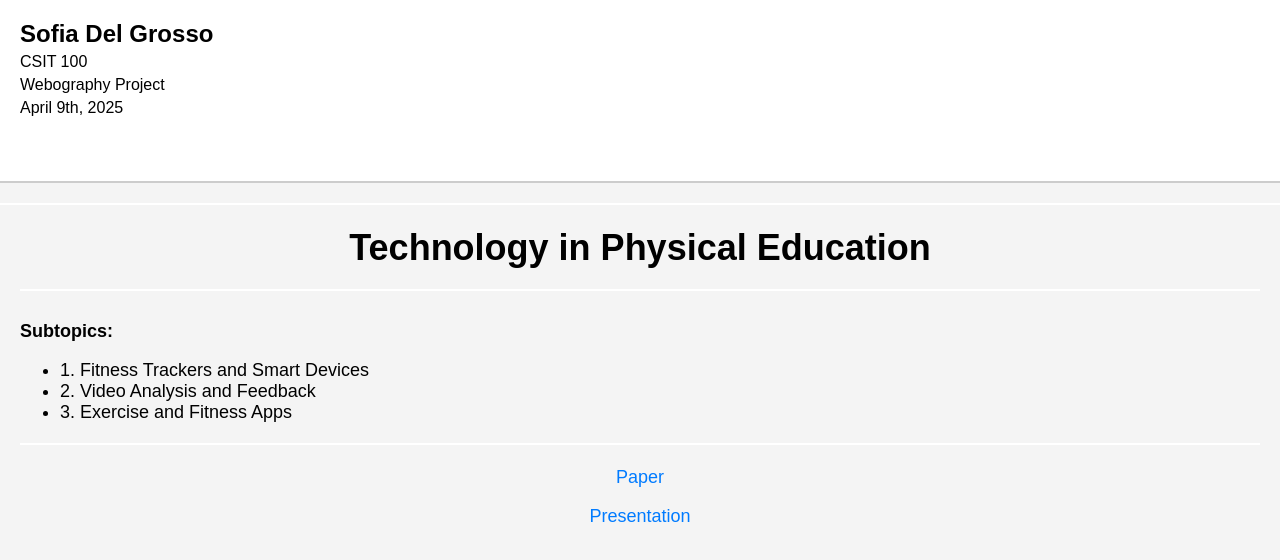
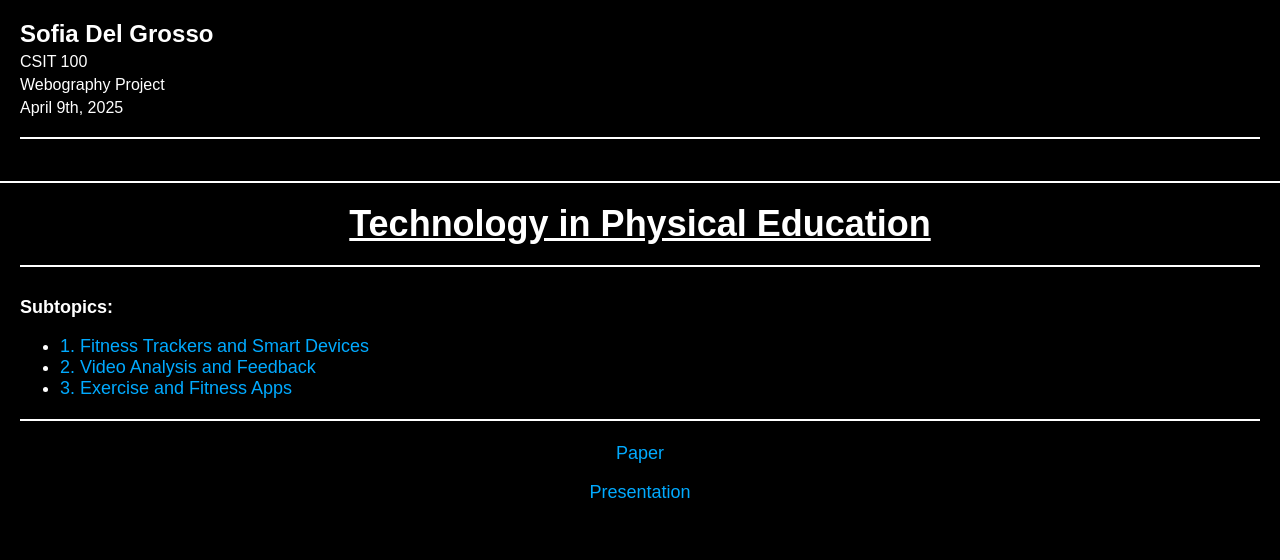
Before and after one commit to sofiadelgrosso/project.html, a plain HTML site: page index.html in a window 1280 px wide. Drawn offline with Linux system fonts and the light colour scheme.

Commit message:
Add files via upload

```diff
--- a/index.html
+++ b/index.html
@@ -9,14 +9,15 @@
             font-family: Arial, sans-serif;
             margin: 0;
             padding: 0;
-            background-color: #f4f4f4;
+            background-color: #000;
+            color: white;
         }
 
         header {
-            background-color: #ffffff;
+            background-color: #000;
             padding: 20px;
             text-align: left;
-            border-bottom: 2px solid #ccc;
+            border-bottom: 2px solid white;
         }
 
         header h1 {
@@ -30,7 +31,7 @@
 
         hr {
             border: 0;
-            border-top: 2px solid #ffffff;
+            border-top: 2px solid white;
             margin: 20px 0;
         }
 
@@ -42,6 +43,8 @@
         .title {
             font-size: 36px;
             font-weight: bold;
+            text-decoration: underline;
+            text-align: center;
         }
 
         .subtopics {
@@ -57,7 +60,7 @@
 
         a {
             text-decoration: none;
-            color: #007BFF;
+            color: #00aaff;
         }
 
         a:hover {
@@ -73,10 +76,7 @@
     <p>Webography Project</p>
     <p>April 9th, 2025</p>
     <hr style="width:100%;height:2px;">
-
 </header>
-
- <hr style="width:100%;height:2px;">
 
 <main>
     <div class="title">
@@ -87,9 +87,9 @@
     <div class="subtopics">
         <p><strong>Subtopics:</strong></p>
         <ul>
-                <li>1. Fitness Trackers and Smart Devices</li>
-                <li>2. Video Analysis and Feedback</li>
-                <li>3. Exercise and Fitness Apps</li>
+            <li><a href="subtopic1.html">1. Fitness Trackers and Smart Devices</a></li>
+            <li><a href="subtopic2.html">2. Video Analysis and Feedback</a></li>
+            <li><a href="subtopic3.html">3. Exercise and Fitness Apps</a></li>
         </ul>
     </div>
 
```
Lines whose indentation alone changed are shown as unchanged.
